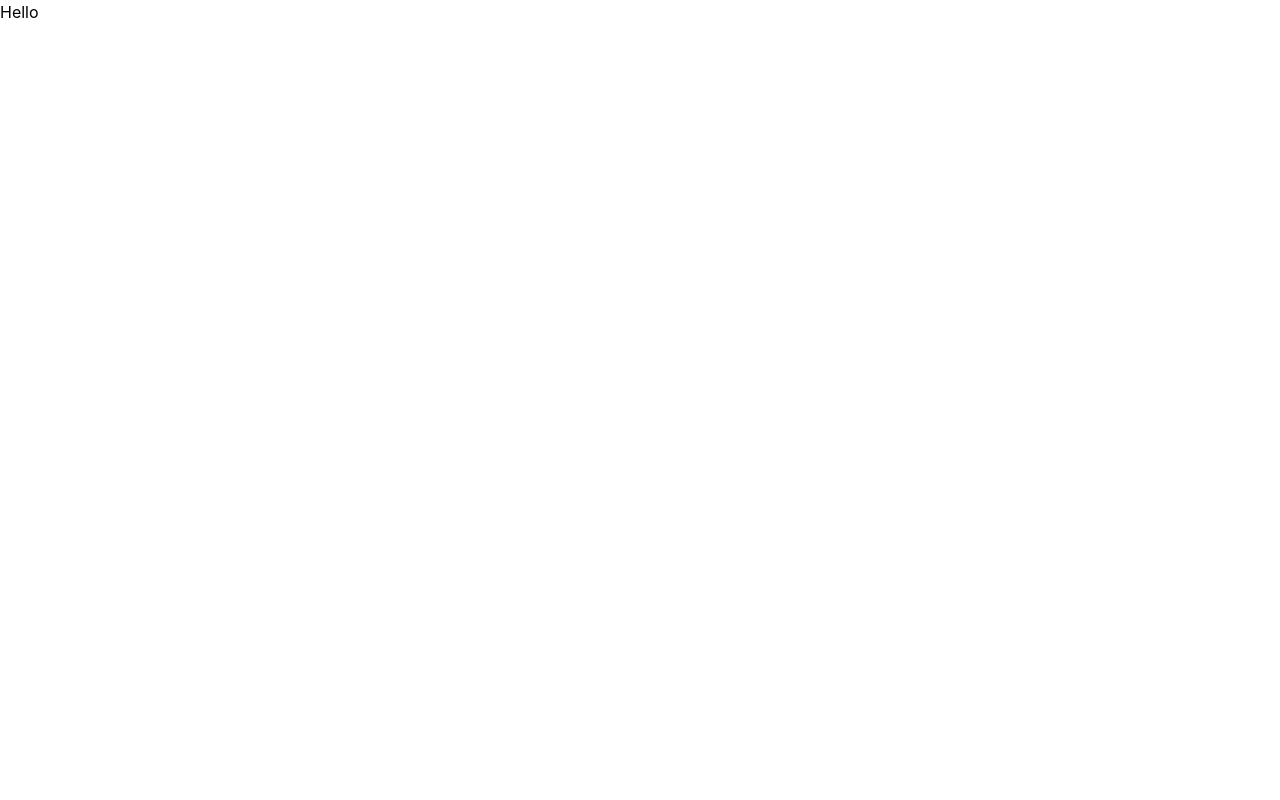
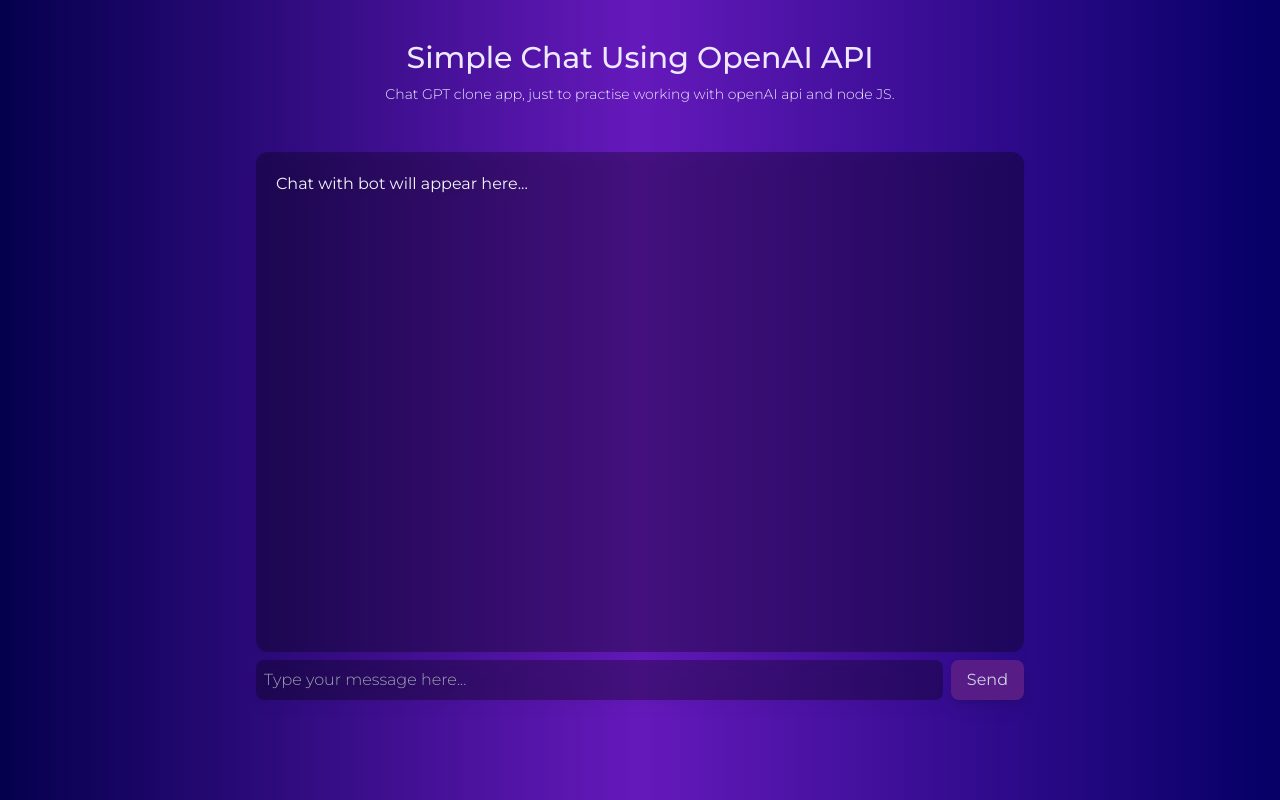
Before and after one commit to JacekGaw/Chat-gpt-training-app, a React (Create React App) app in the folder client/: page / in a window 1280 px wide. Built offline with nearby package versions, Linux system fonts and the light colour scheme.

Commit message:
Initial design created

```diff
--- a/client/public/index.html
+++ b/client/public/index.html
@@ -2,29 +2,16 @@
 <html lang="en">
   <head>
     <meta charset="utf-8" />
-    <link rel="icon" href="%PUBLIC_URL%/favicon.ico" />
+    <link rel="preconnect" href="https://fonts.googleapis.com">
+<link rel="preconnect" href="https://fonts.gstatic.com" crossorigin>
+<link href="https://fonts.googleapis.com/css2?family=Montserrat:ital,wght@0,100..900;1,100..900&family=Roboto:ital,wght@0,100;0,300;0,400;0,500;0,700;0,900;1,100;1,300;1,400;1,500;1,700;1,900&display=swap" rel="stylesheet">
     <meta name="viewport" content="width=device-width, initial-scale=1" />
     <meta name="theme-color" content="#000000" />
     <meta
       name="description"
       content="Web site created using create-react-app"
     />
-    <link rel="apple-touch-icon" href="%PUBLIC_URL%/logo192.png" />
-    <!--
-      manifest.json provides metadata used when your web app is installed on a
-      user's mobile device or desktop. See https://developers.google.com/web/fundamentals/web-app-manifest/
-    -->
-    <link rel="manifest" href="%PUBLIC_URL%/manifest.json" />
-    <!--
-      Notice the use of %PUBLIC_URL% in the tags above.
-      It will be replaced with the URL of the `public` folder during the build.
-      Only files inside the `public` folder can be referenced from the HTML.
-
-      Unlike "/favicon.ico" or "favicon.ico", "%PUBLIC_URL%/favicon.ico" will
-      work correctly both with client-side routing and a non-root public URL.
-      Learn how to configure a non-root public URL by running `npm run build`.
-    -->
-    <title>React App</title>
+    <title>Chat App</title>
   </head>
   <body>
     <noscript>You need to enable JavaScript to run this app.</noscript>
--- a/client/src/App.js
+++ b/client/src/App.js
@@ -1,7 +1,17 @@
+import Chat from "./components/Chat";
+
 
 function App() {
   return (
-    <h1>Hello</h1>
+    <main>
+      <header className="w-full text-center p-10">
+        <h1 className="text-3xl font-[500] text-violet-100">Simple Chat Using OpenAI API</h1>
+        <p className="text-violet-100 font-[300] text-sm p-2">Chat GPT clone app, just to practise working with openAI api and node JS.</p>
+      </header>
+      <section>
+        <Chat />
+      </section>
+    </main>
   );
 }
 
--- /dev/null
+++ b/client/src/components/Chat.jsx
@@ -0,0 +1,21 @@
+import React from "react";
+
+const Chat = () => {
+  const handleSubmit = (e) => {
+    e.preventDefault();
+  };
+
+  return (
+    <div className="flex flex-col justify-center items-center gap-2 w-full max-w-screen-md m-auto">
+      <div id="chatOutput" className="w-full  bg-black bg-opacity-30 drop-shadow-lg rounded-xl h-[500px] *:text-slate-100 p-5">
+        <p >Chat with bot will appear here...</p>
+      </div>
+      <form onSubmit={handleSubmit} className="w-full gap-2 flex justify-center ">
+        <input type="text" placeholder="Type your message here..." className="flex-1 drop-shadow-lg bg-black bg-opacity-30 rounded-lg p-2 text-slate-100 font-[300]"/>
+        <button type="submit" className="bg-purple-900 text-slate-300 py-2 px-4 drop-shadow-lg hover:-translate-y-1 translate-all duration-200 rounded-lg ">Send</button>
+      </form>
+    </div>
+  );
+};
+
+export default Chat;
--- a/client/src/index.css
+++ b/client/src/index.css
@@ -4,12 +4,10 @@
 
 body {
   margin: 0;
-  font-family: -apple-system, BlinkMacSystemFont, 'Segoe UI', 'Roboto', 'Oxygen',
-    'Ubuntu', 'Cantarell', 'Fira Sans', 'Droid Sans', 'Helvetica Neue',
-    sans-serif;
-  -webkit-font-smoothing: antialiased;
+  font-family: "Montserrat", sans-serif;  -webkit-font-smoothing: antialiased;
   -moz-osx-font-smoothing: grayscale;
-}
+  background: rgb(4,0,77);
+  background: linear-gradient(90deg, rgba(4,0,77,1) 0%, rgba(101,25,187,1) 50%, rgba(6,0,103,1) 99%);}
 
 code {
   font-family: source-code-pro, Menlo, Monaco, Consolas, 'Courier New',
--- a/package.json
+++ b/package.json
@@ -18,6 +18,7 @@
   },
   "homepage": "https://github.com/JacekGaw/Chat-gpt-training-app#readme",
   "dependencies": {
-    "express": "^4.18.2"
+    "express": "^4.18.2",
+    "openai": "^4.0.0"
   }
 }
```
Also changed, not shown: 1 other file (tests, documents, lock files or other folders).
